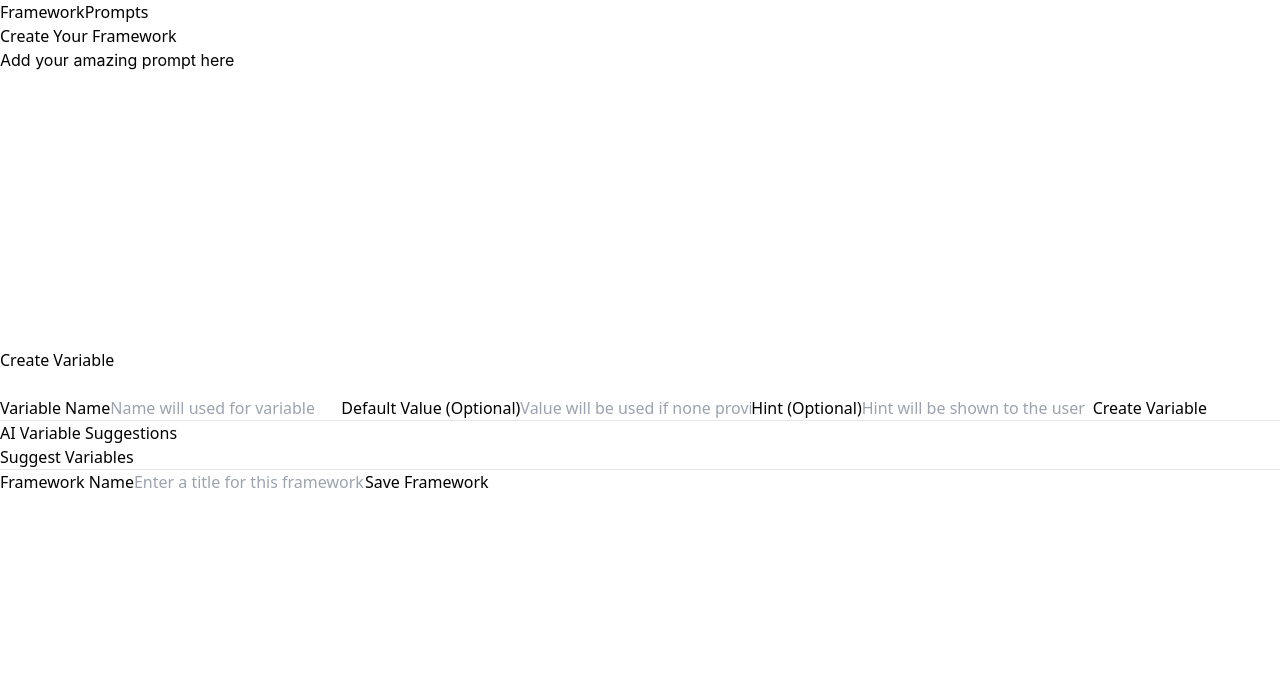
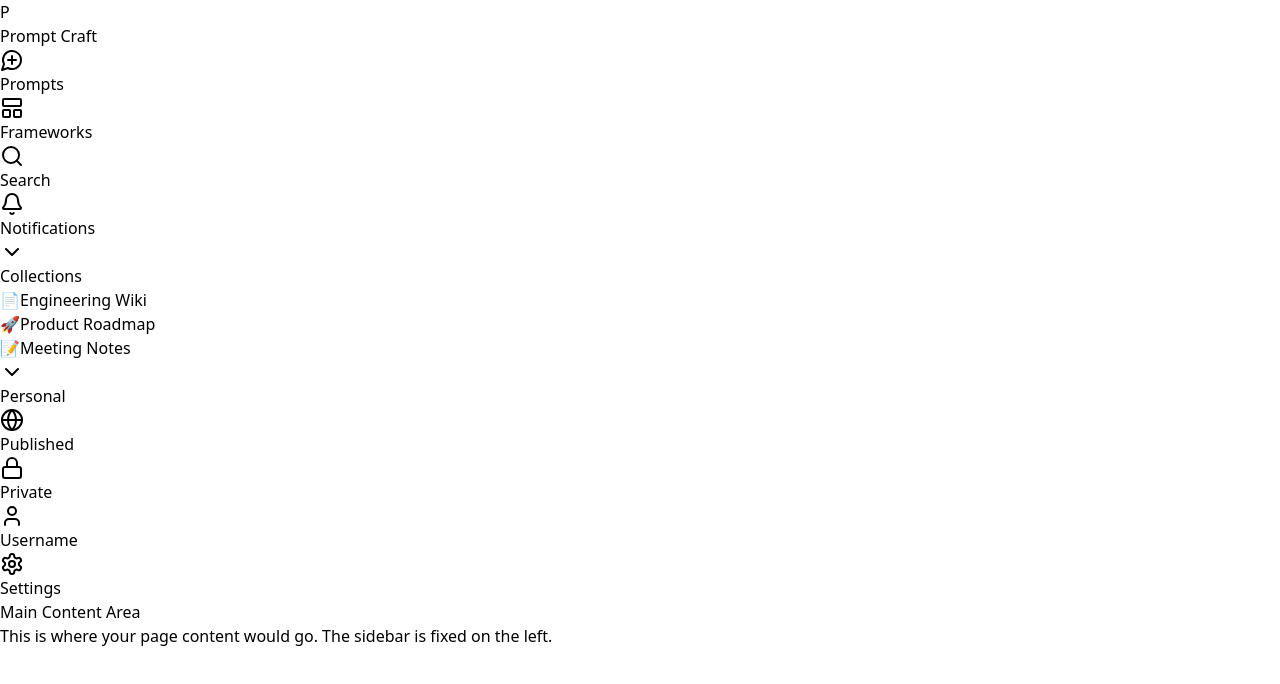
Before and after one commit to thatsickusername/PromptCraft, a React (Vite) app: page / in a window 1280 px wide. Shown: the top 684 px of the page. Built offline with nearby package versions, Linux system fonts and the light colour scheme.

Commit message:
feat: notion style sidebar

```diff
--- a/src/App.tsx
+++ b/src/App.tsx
@@ -1,9 +1,9 @@
 import { useState, useEffect } from "react";
-import TabNavigation from "./components/ui/TabNavigation";
 import CustomAlert from "./components/ui/CustomAlert";
 import FrameworkEditor from "./components/framework/FrameworkEditor";
 import PromptGenerator from "./components/prompts/PromptGenerator";
 import type { Framework } from "./types";
+import SideNavbar from "./components/sidenav/SideNavbar";
 
 export default function App() {
   const [activeTab, setActiveTab] = useState("framework");
@@ -34,17 +34,37 @@ export default function App() {
     setActiveTab("prompts"); // Switch to the prompts tab after saving
   };
 
+  const renderContent = () => {
+    switch (activeTab) {
+      case "prompts":
+        return <PromptGenerator frameworks={frameworks} setAlertMessage={setAlertMessage} />
+      case "frameworks":
+        return <FrameworkEditor onSave={addFramework} setAlertMessage={setAlertMessage} />
+      case "search":
+        return <div className="p-8">
+          <h1 className="text-3xl font-bold text-neutral-800">Search</h1>
+          <p className="text-neutral-600 mt-2">This is the search page. You can search for content across your workspace here.</p>
+        </div>;
+      case "notifications":
+        return <div className="p-8">
+          <h1 className="text-3xl font-bold text-neutral-800">Notifications</h1>
+          <p className="text-neutral-600 mt-2">This is the notifications page. Stay up to date with your workspace.</p>
+        </div>;
+      default:
+        return <div className="p-8">
+          <h1 className="text-3xl font-bold text-neutral-800">Main Content Area</h1>
+          <p className="text-neutral-600 mt-2">This is where your page content would go. The sidebar is fixed on the left.</p>
+        </div>;
+    }
+  };
+
   return (
-    <div className="flex flex-col w-full h-screen bg-gray-50 font-sans text-gray-800">
-      <TabNavigation activeTab={activeTab} setActiveTab={setActiveTab} />
+    <div className="flex h-screen bg-white font-sans text-gray-800">
+      <SideNavbar activeTab={activeTab} setActiveTab={setActiveTab}/>
 
       {/* Main Content Area */}
       <div className="flex-1 flex overflow-hidden">
-        {activeTab === "framework" ? (
-          <FrameworkEditor onSave={addFramework} setAlertMessage={setAlertMessage} />
-        ) : (
-          <PromptGenerator frameworks={frameworks} setAlertMessage={setAlertMessage} />
-        )}
+        {renderContent()}
       </div>
 
       <CustomAlert showAlert={showAlert} alertMessage={alertMessage} />
--- a/src/components/framework/FrameworkEditor.tsx
+++ b/src/components/framework/FrameworkEditor.tsx
@@ -211,7 +211,7 @@ export default function FrameworkEditor({ onSave, setAlertMessage }: FrameworkEd
           onInput={handleInput}
           onMouseUp={handleSelection}
           onKeyUp={handleSelection}
-          className="flex-1 p-6 text-base md:text-lg bg-white rounded-xl shadow-lg border border-gray-200 resize-none overflow-auto focus:outline-none focus:ring-2 focus:ring-indigo-500 transition-all duration-300"
+          className="flex-1 p-6 text-base md:text-lg bg-white rounded-xl shadow-md border border-gray-200 resize-none overflow-auto focus:outline-none focus:ring-2 focus:ring-indigo-500 transition-all duration-300"
           style={{ fontFamily: 'Inter, sans-serif', minHeight: '300px' }}
         />
         {selectedWord && !showSidebar && (
--- /dev/null
+++ b/src/components/sidenav/SideNavbar.tsx
@@ -0,0 +1,89 @@
+import Button from "../ui/Button";
+import CollapsibleSection from "../ui/CollapsibleSection";
+import SidebarLink from "./SidebarLink";
+import { Search, User, Settings, MessageCirclePlus, LayoutPanelTop, Bell, Globe, Lock} from 'lucide-react';
+
+interface SideNavbarProps {
+  activeTab: string;
+  setActiveTab: (tab: string) => void;
+}
+
+// --- Mock Data ---
+const topLevelNavItems = [
+  { id: 'prompts', text: 'Prompts', icon: <MessageCirclePlus className="h-4 w-4" /> },
+  { id: 'frameworks', text: 'Frameworks', icon: <LayoutPanelTop className="h-4 w-4" /> },
+  { id: 'search', text: 'Search', icon: <Search className="h-4 w-4" /> },
+  { id: 'notifications', text: 'Notifications', icon: <Bell className="h-4 w-4" /> },
+]
+
+const collectionsItems = [
+  { id: 'fav1', text: 'Engineering Wiki', icon: '📄' },
+  { id: 'fav2', text: 'Product Roadmap', icon: '🚀' },
+  { id: 'fav3', text: 'Meeting Notes', icon: '📝' },
+]
+
+const PersonalLinks = [
+  {id: 'published', text: 'Published', icon: <Globe className="h-4 w-4"/>},
+  {id: 'private', text: 'Private', icon: <Lock className="h-4 w-4"/>}
+]
+
+export default function SideNavbar({ activeTab, setActiveTab }: SideNavbarProps) {
+  return (
+      <aside className="w-64 h-full bg-neutral-100 flex flex-col p-2 border-r shadow-md">
+        {/* Workspace Switcher */}
+        <Button variant="ghost" className="w-full justify-between p-2 h-auto">
+          <div className="flex items-center gap-2">
+            <div className="w-6 h-6 bg-red-500 rounded-md flex items-center justify-center font-bold text-sm text-white">P</div>
+            <span className="text-sm font-semibold text-neutral-800">Prompt Craft</span>
+          </div>
+        </Button>
+
+        <nav className="flex-1 mt-4">
+          {/* Top-level navigation items */}
+          {topLevelNavItems.map(item => (
+              <SidebarLink
+                  key={item.id}
+                  icon={item.icon}
+                  text={item.text}
+                  isActive={activeTab === item.id}
+                  onClick={() => setActiveTab(item.id)}
+              />
+          ))}
+
+          <div className="h-3"></div>
+
+          {/* Collections Section */}
+          <CollapsibleSection title="Collections" isDefaultOpen={true}>
+            {collectionsItems.map(item => (
+              <SidebarLink
+                  key={item.id}
+                  icon={item.icon}
+                  text={item.text}
+                  isActive={activeTab === item.id}
+                  onClick={() => setActiveTab(item.id)}
+              />
+            ))}
+          </CollapsibleSection>
+
+          <CollapsibleSection title="Personal" isDefaultOpen={true}>
+            {PersonalLinks.map(item => (
+              <SidebarLink
+                  key={item.id}
+                  icon={item.icon}
+                  text={item.text}
+                  isActive={activeTab === item.id}
+                  onClick={() => setActiveTab(item.id)}
+              />
+            ))}
+          </CollapsibleSection>
+
+        </nav>
+
+        {/* Footer actions */}
+        <div className="mt-auto space-y-1">
+            <SidebarLink icon={<User className="h-4 w-4" />} text="Username" />
+            <SidebarLink icon={<Settings className="h-4 w-4" />} text="Settings" />
+        </div>
+      </aside>
+  );
+}
--- /dev/null
+++ b/src/components/sidenav/SidebarLink.tsx
@@ -0,0 +1,29 @@
+import React from 'react';
+import Button from '../ui/Button';
+interface SidebarLinkProps extends React.HTMLAttributes<HTMLDivElement> {
+  icon: React.ReactNode;
+  text: string;
+  isActive?: boolean;
+}
+
+const SidebarLink: React.FC<SidebarLinkProps> = ({
+  icon,
+  text,
+  isActive = false,
+  ...props
+}) => {
+  const activeClasses = isActive ? "bg-neutral-200/80 text-neutral-800 font-bold" : "text-neutral-600 font-normal";
+
+  return (
+    <Button
+      variant="ghost"
+      className={`w-full gap-2 p-2 h-auto text-sm justify-start cursor-pointer ${activeClasses}`}
+      {...props}
+    >
+      <span className="text-base">{icon}</span>
+      <span className="truncate flex-1 text-left">{text}</span>
+    </Button>
+  );
+};
+
+export default SidebarLink;
--- /dev/null
+++ b/src/components/ui/Button.tsx
@@ -0,0 +1,38 @@
+import React from 'react';
+
+interface ButtonProps extends React.HTMLAttributes<HTMLDivElement> {
+  variant?: 'ghost';
+  size?: 'sm' | 'default';
+  className?: string;
+  children: React.ReactNode;
+}
+
+const Button: React.FC<ButtonProps> = ({
+  variant,
+  size = 'default',
+  className,
+  children,
+  ...props
+}) => {
+  const baseClasses = "inline-flex items-center justify-start rounded-md text-sm font-medium transition-colors focus-visible:outline-none disabled:opacity-50 disabled:pointer-events-none";
+
+  const variants = {
+    ghost: "hover:bg-neutral-200/60",
+  };
+
+  const sizes = {
+    sm: "h-9 px-3",
+    default: "h-10 py-2 px-4",
+  };
+
+  // Fix: Handle undefined variant properly
+  const classes = `${baseClasses} ${variant ? variants[variant] : ''} ${sizes[size]} ${className || ''}`;
+
+  return (
+    <div className={classes} {...props}>
+      {children}
+    </div>
+  );
+};
+
+export default Button;
--- /dev/null
+++ b/src/components/ui/Collapsible.tsx
@@ -0,0 +1,28 @@
+import React, { useState } from 'react';
+
+interface CollapsibleProps {
+  children: React.ReactNode;
+  defaultOpen?: boolean;
+}
+
+interface CollapsibleChildProps {
+  isOpen?: boolean;
+  setIsOpen?: React.Dispatch<React.SetStateAction<boolean>>;
+}
+
+const Collapsible: React.FC<CollapsibleProps> = ({ children, defaultOpen = false }) => {
+  const [isOpen, setIsOpen] = useState(defaultOpen);
+
+  return (
+    <div data-state={isOpen ? 'open' : 'closed'}>
+      {React.Children.map(children, (child) => {
+        if (React.isValidElement<CollapsibleChildProps>(child)) {
+          return React.cloneElement(child, { isOpen, setIsOpen });
+        }
+        return child;
+      })}
+    </div>
+  );
+};
+
+export default Collapsible;
--- /dev/null
+++ b/src/components/ui/CollapsibleContent.tsx
@@ -0,0 +1,17 @@
+import React from 'react';
+
+interface CollapsibleContentProps {
+  children: React.ReactNode;
+  isOpen?: boolean;
+}
+
+const CollapsibleContent: React.FC<CollapsibleContentProps> = ({
+  children,
+  isOpen = false
+}) => (
+  <div className={`overflow-hidden transition-all duration-300 ease-in-out ${isOpen ? 'max-h-screen' : 'max-h-0'}`}>
+    {isOpen && <div className="mt-1">{children}</div>}
+  </div>
+);
+
+export default CollapsibleContent;
--- /dev/null
+++ b/src/components/ui/CollapsibleSection.tsx
@@ -0,0 +1,33 @@
+import React from 'react';
+import { ChevronDown, ChevronRight } from 'lucide-react';
+import Collapsible from './Collapsible';
+import CollapsibleTrigger from './CollapsibleTrigger';
+import CollapsibleContent from './CollapsibleContent';
+
+interface CollapsibleSectionProps {
+  title: string;
+  children: React.ReactNode;
+  isDefaultOpen?: boolean;
+}
+
+const CollapsibleSection: React.FC<CollapsibleSectionProps> = ({
+  title,
+  children,
+  isDefaultOpen = false
+}) => (
+  <Collapsible defaultOpen={isDefaultOpen}>
+    <CollapsibleTrigger className="flex items-center gap-1 p-2 w-full rounded-md hover:bg-neutral-200/60 cursor-pointer transition-colors text-neutral-500 text-xs font-semibold">
+      {({ isOpen }: { isOpen: boolean }) => (
+        <>
+          {isOpen ? <ChevronDown className="h-3 w-3" /> : <ChevronRight className="h-3 w-3" />}
+          <span>{title}</span>
+        </>
+      )}
+    </CollapsibleTrigger>
+    <CollapsibleContent>
+      {children}
+    </CollapsibleContent>
+  </Collapsible>
+);
+
+export default CollapsibleSection;
--- /dev/null
+++ b/src/components/ui/CollapsibleTrigger.tsx
@@ -0,0 +1,21 @@
+import React from 'react';
+
+interface CollapsibleTriggerProps {
+  children: React.ReactNode | (({ isOpen }: { isOpen: boolean }) => React.ReactNode);
+  isOpen?: boolean;
+  setIsOpen?: React.Dispatch<React.SetStateAction<boolean>>;
+  className?: string;
+}
+
+const CollapsibleTrigger: React.FC<CollapsibleTriggerProps> = ({
+  children,
+  isOpen = false,
+  setIsOpen,
+  className
+}) => (
+  <div onClick={() => setIsOpen?.(!isOpen)} className={className}>
+    {typeof children === 'function' ? children({ isOpen }) : children}
+  </div>
+);
+
+export default CollapsibleTrigger;
--- a/src/components/ui/TabNavigation.tsx
+++ /dev/null
@@ -1,34 +0,0 @@
-
-interface TabNavigationProps {
-  activeTab: string;
-  setActiveTab: (tab: string) => void;
-}
-
-export default function TabNavigation({ activeTab, setActiveTab }: TabNavigationProps) {
-  return (
-    <div className="flex-shrink-0 bg-white border-b border-gray-200">
-      <div className="flex max-w-7xl mx-auto px-4 md:px-8">
-        <button
-          className={`py-3 px-6 text-lg font-medium border-b-2 transition-colors duration-200 ${
-            activeTab === "framework"
-              ? "border-indigo-600 text-indigo-600"
-              : "border-transparent text-gray-500 hover:text-gray-700"
-          }`}
-          onClick={() => setActiveTab("framework")}
-        >
-          Framework
-        </button>
-        <button
-          className={`py-3 px-6 text-lg font-medium border-b-2 transition-colors duration-200 ${
-            activeTab === "prompts"
-              ? "border-indigo-600 text-indigo-600"
-              : "border-transparent text-gray-500 hover:text-gray-700"
-          }`}
-          onClick={() => setActiveTab("prompts")}
-        >
-          Prompts
-        </button>
-      </div>
-    </div>
-  );
-}
```
